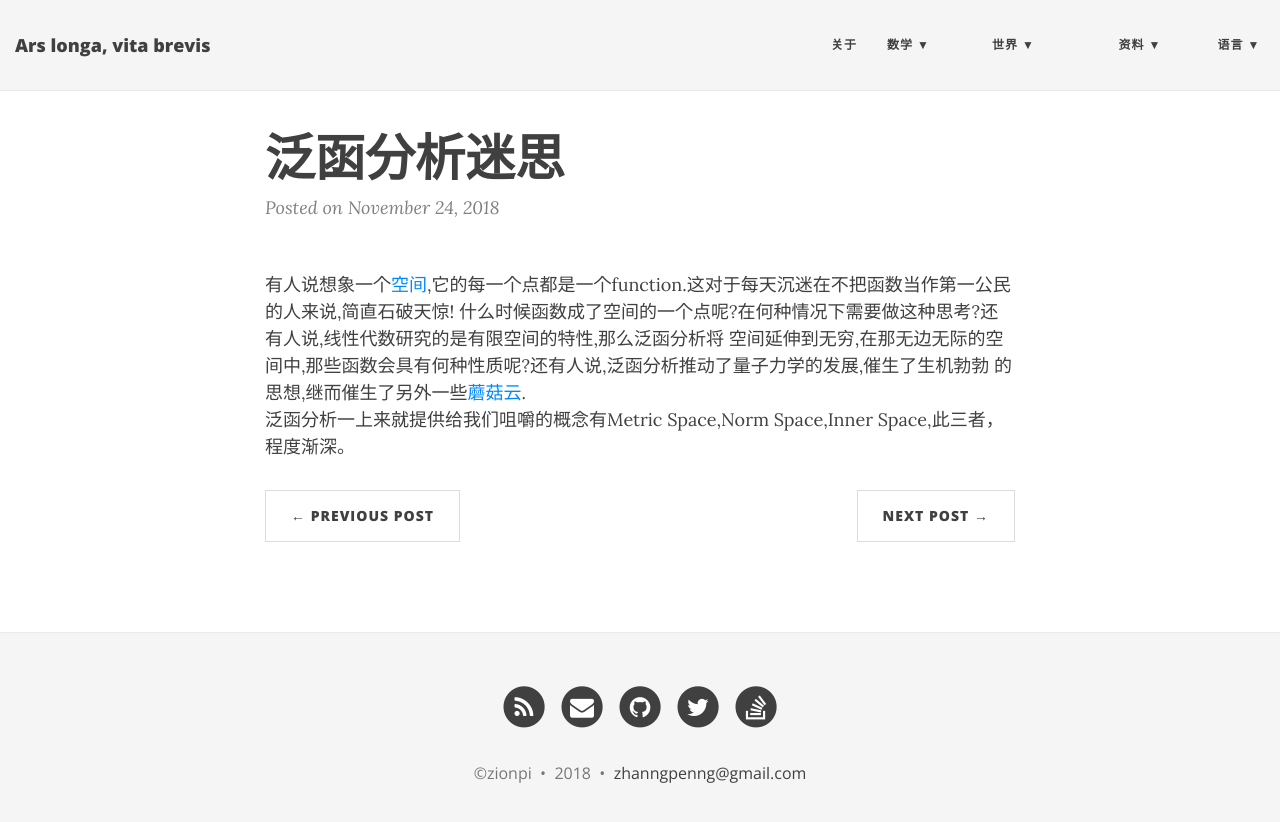
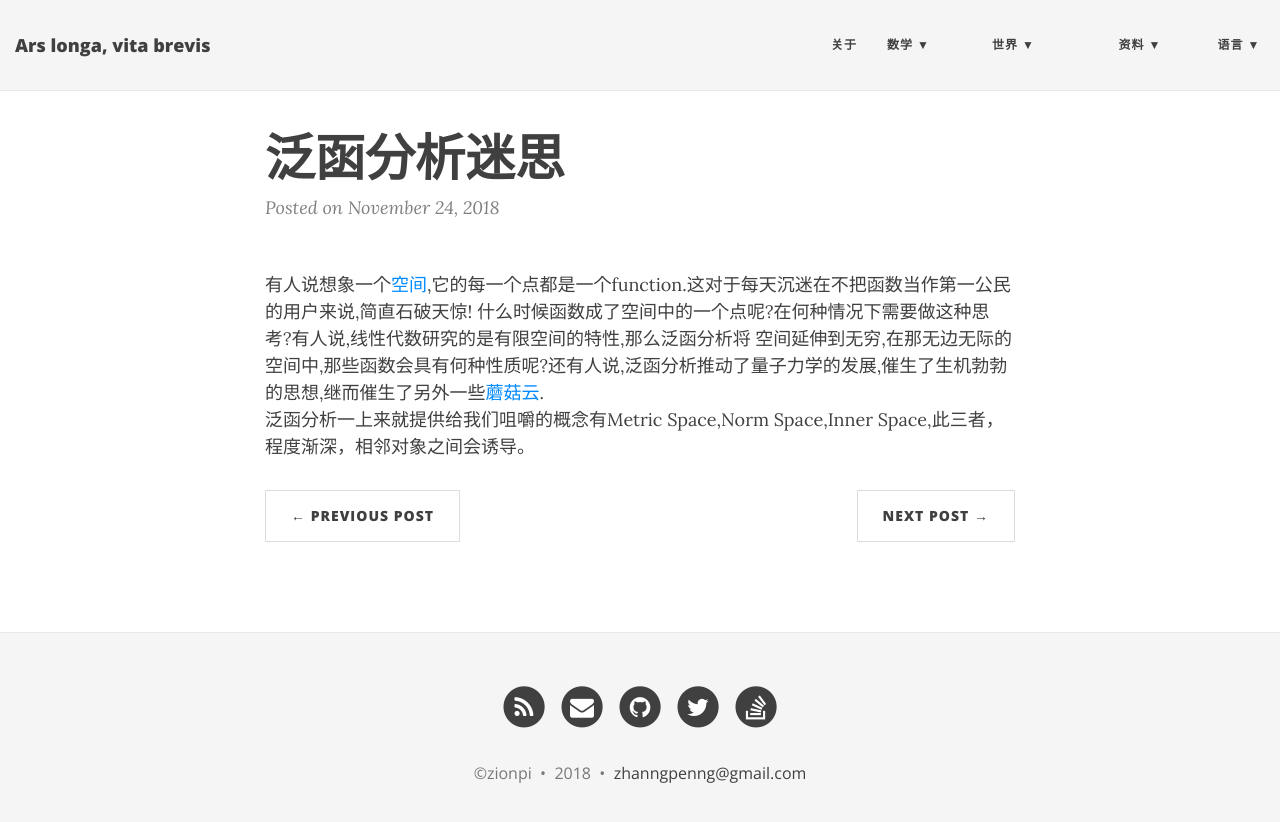
Before and after one commit to ZionPi/zionpi.github.io, a Jekyll site: the page built from _posts/2018-11-24-functional-analysis.md, in a window 1280 px wide. Shown: the top 822 px of the page. Built offline with Jekyll 4.4.1, drawn with Linux system fonts in a browser that asks for light colours; nearby versions of some CDN libraries.

Commit message:
Update 2018-11-24-functional-analysis.md

```diff
--- a/_posts/2018-11-24-functional-analysis.md
+++ b/_posts/2018-11-24-functional-analysis.md
@@ -2,8 +2,8 @@
 layout: post
 title: 泛函分析迷思
 ---
-有人说想象一个[空间](),它的每一个点都是一个function.这对于每天沉迷在不把函数当作第一公民的人来说,简直石破天惊!
-什么时候函数成了空间的一个点呢?在何种情况下需要做这种思考?还有人说,线性代数研究的是有限空间的特性,那么泛函分析将
+有人说想象一个[空间](),它的每一个点都是一个function.这对于每天沉迷在不把函数当作第一公民的用户来说,简直石破天惊!
+什么时候函数成了空间中的一个点呢?在何种情况下需要做这种思考?有人说,线性代数研究的是有限空间的特性,那么泛函分析将
 空间延伸到无穷,在那无边无际的空间中,那些函数会具有何种性质呢?还有人说,泛函分析推动了量子力学的发展,催生了生机勃勃
 的思想,继而催生了另外一些[蘑菇云]().
-泛函分析一上来就提供给我们咀嚼的概念有Metric Space,Norm Space,Inner Space,此三者，程度渐深。
+泛函分析一上来就提供给我们咀嚼的概念有Metric Space,Norm Space,Inner Space,此三者，程度渐深，相邻对象之间会诱导。
```
